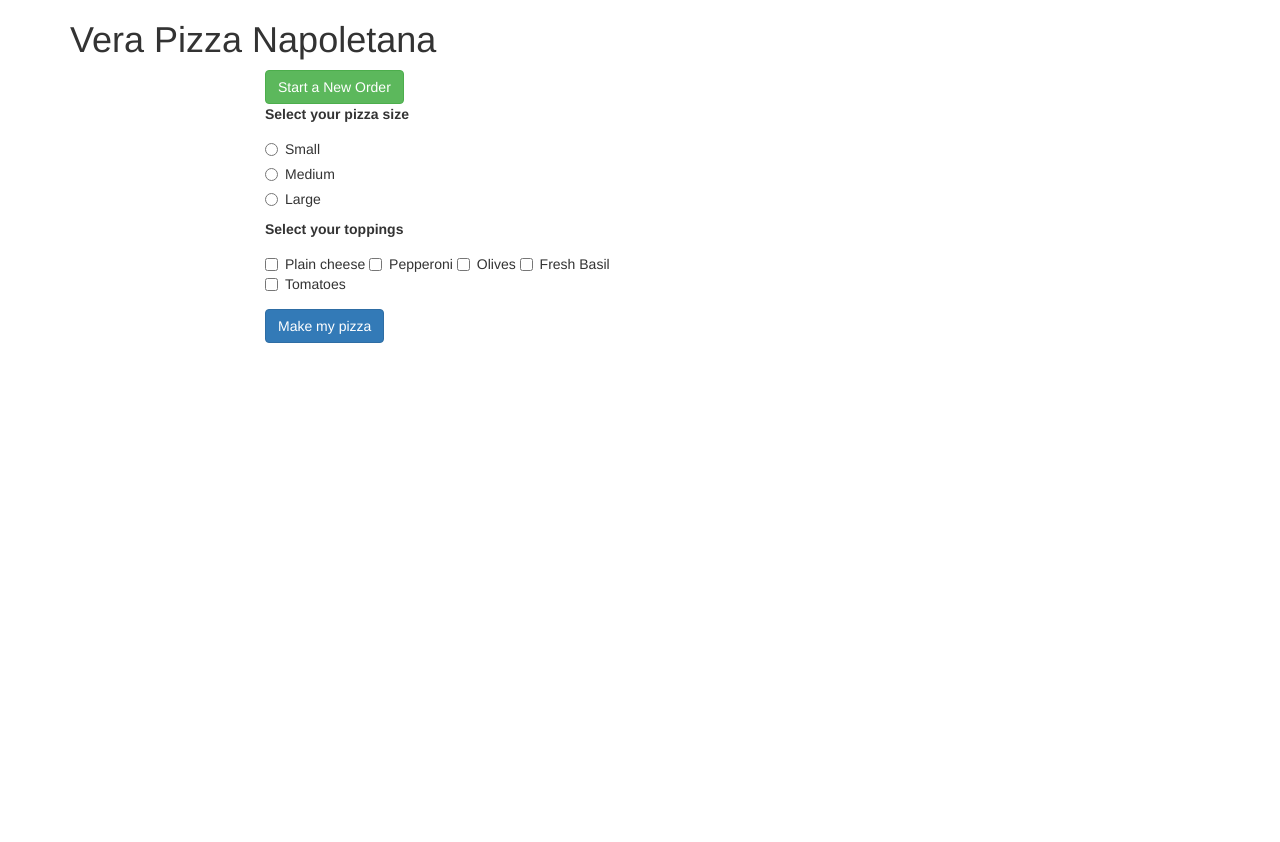
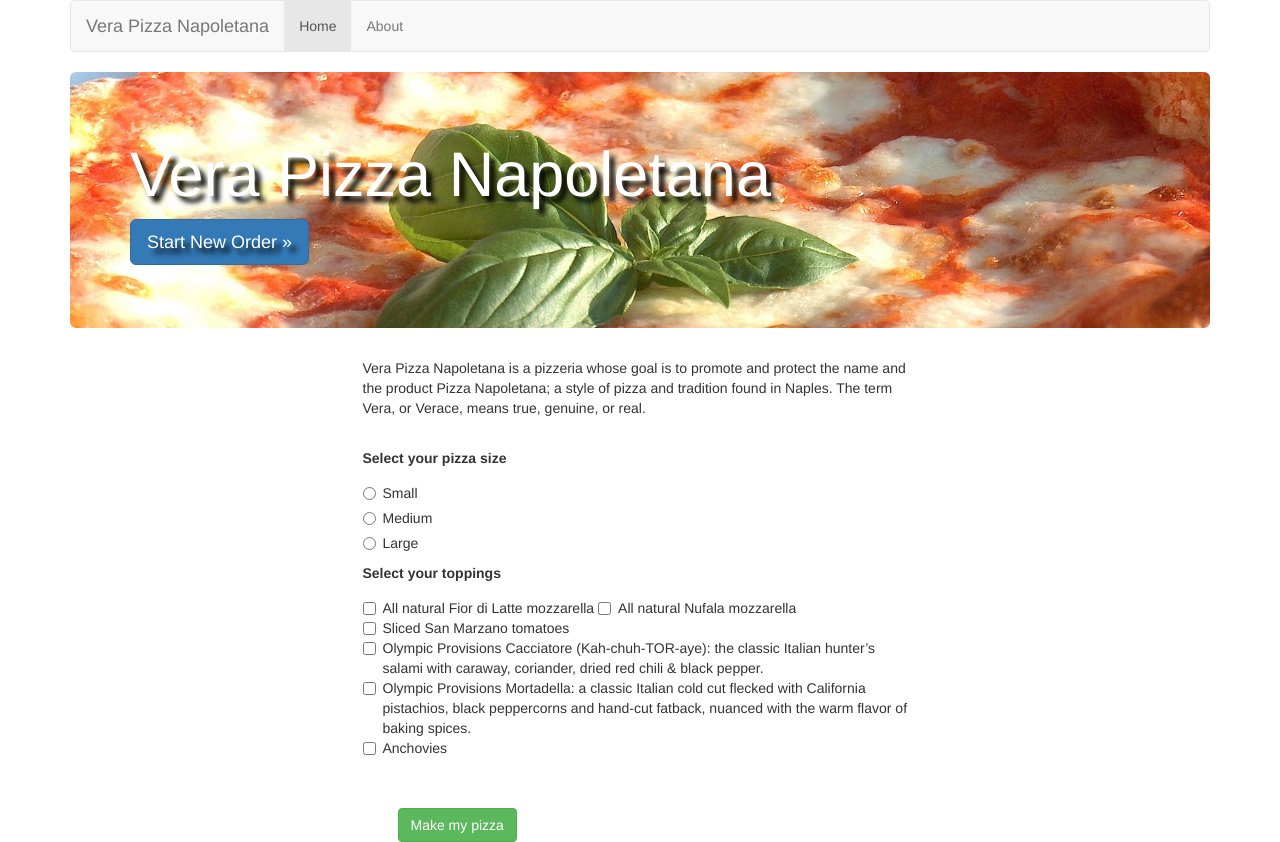
Before and after one commit to yasskin/pizza, a plain HTML site: page index.html in a window 1280 px wide. Before the commit the page ends 800 px from the top, so only its background shows below. Drawn offline with Linux system fonts and the light colour scheme.

Commit message:
add button that clears the previous order

```diff
--- /dev/null
+++ b/css/navbar.css
@@ -0,0 +1,8 @@
+body {
+  padding-top: 20px;
+  padding-bottom: 20px;
+}
+
+.navbar {
+  margin-bottom: 20px;
+}
--- a/css/styles.css
+++ b/css/styles.css
@@ -1,3 +1,16 @@
 #show-order, #contact-delivery {
   display: none;
 }
+
+button {
+  margin: 35px;
+}
+
+.jumbotron {
+  background-image: url(../img/vpnplain.jpg);
+  margin-bottom: 30px;
+  background-position: 0% 30%;
+  background-size: cover;
+  color: white;
+  text-shadow: black 0.4em 0.4em 0.4em;
+}
--- a/index.html
+++ b/index.html
@@ -1,6 +1,12 @@
 <!DOCTYPE html>
-<html>
+<html lang="en">
   <head>
+    <meta charset="utf-8">
+    <meta http-equiv="X-UA-Compatible" content="IE=edge">
+    <meta name="viewport" content="width=device-width, initial-scale=1">
+    <meta name="description" content="Order Pizza Websute">
+    <meta name="author" content="Noah Yasskin">
+
     <link href="css/bootstrap.min.css" rel="stylesheet" type="text/css">
     <link href="css/styles.css" rel="stylesheet" type="text/css">
     <title>Order Pizza: Intro to Programming Object-Oriented JavaScript Object-Oriented Javascript Independent Project</title>
@@ -9,11 +15,37 @@
   </head>
   <body>
     <div class="container">
-      <h1>Vera Pizza Napoletana</h1>
+      <!-- Static navbar -->
+      <nav class="navbar navbar-default">
+        <div class="container-fluid">
+          <div class="navbar-header">
+            <button type="button" class="navbar-toggle collapsed" data-toggle="collapse" data-target="#navbar" aria-expanded="false" aria-controls="navbar">
+              <span class="sr-only">Toggle navigation</span>
+            </button>
+            <a class="navbar-brand" href="http://www.pizzanapoletana.org/">Vera Pizza Napoletana</a>
+          </div>
+          <div id="navbar" class="navbar-collapse collapse">
+            <ul class="nav navbar-nav">
+              <li class="active"><a href="index.html">Home</a></li>
+              <li><a href="about.html">About</a></li>
+            </ul>
+          </div><!--/.nav-collapse -->
+        </div><!--/.container-fluid -->
+      </nav>
+
+      <div class="jumbotron">
+        <h1>Vera Pizza Napoletana</h1>
+        <p>
+          <a id="start-button" class="btn btn-lg btn-primary" type="button">Start New Order &raquo;</a>
+        </p>
+      </div>
+
       <div class="row">
         <form id="pizza-order">
-          <div class="col-md-4 col-md-offset-2">
-          <button id="start-button" type="submit" class="btn btn-success">Start a New Order</button>
+          <div class="col-md-6 col-md-offset-3">
+            <p>Vera Pizza Napoletana is a pizzeria whose goal is to promote and protect the name and the product Pizza Napoletana; a style of pizza and tradition found in Naples. The term Vera, or Verace, means true, genuine, or real.
+            </p>
+            <br>
           <div class="form-group">
             <label for="size">Select your pizza size</label>
             <div class="radio">
@@ -38,29 +70,34 @@
             <div class="checkbox">
               <label>
                 <input type="checkbox" name="toppings" value"plain">
-                Plain cheese
+                All natural Fior di Latte mozzarella
               </label>
               <label>
                 <input type="checkbox" name="toppings" value"pepperoni">
-                Pepperoni
+                All natural Nufala mozzarella
+              </label>
+              <label>
+                <input type="checkbox" name="toppings" value"tomatoes">
+                Sliced San Marzano tomatoes
               </label>
               <label>
                 <input type="checkbox" name="toppings" value"pepperoni">
-                Olives
+                Olympic Provisions Cacciatore (Kah-chuh-TOR-aye): the classic Italian hunter’s salami with caraway, coriander, dried red chili & black pepper.
               </label>
               <label>
                 <input type="checkbox" name="toppings" value"pepperoni">
-                Fresh Basil
+                Olympic Provisions Mortadella: a classic Italian cold cut flecked with California pistachios, black peppercorns and hand-cut fatback, nuanced with the warm flavor of baking spices.
               </label>
               <label>
                 <input type="checkbox" name="toppings" value"pepperoni">
-                Tomatoes
+                Anchovies
               </label>
             </div>
           </div>
-          <button id="make-button" class="btn btn-primary" type="submit" name="button">Make my pizza</button>
+          <button id="make-button" class="btn btn-success" type="submit" name="button">Make my pizza</button>
 
         <div id="show-order">
+          <br>
           <p>You ordered a <span id="show-size"></span> pizza.</p>
           <p><span id="show-price"></span></p>
           <p>The total cost of your order is $<span id="show-cost"></span>.</p>
--- a/js/scripts.js
+++ b/js/scripts.js
@@ -42,16 +42,17 @@ Pizza.prototype.toppingsCost = function () {
   }
 }
 
-// function resetFields() {
-//   $("#show-size").hide();
-//   $("#show-cost").hide();
-// }
+function resetFields() {
+  $("#show-order").hide();
+  $("input:radio").attr("checked", false);
+  $("input:checkbox").attr("checked", false);
+}
 
 // user interface (or front-end) logic:
 $(document).ready(function() {
   //start a new order
-  $("form#start-button").click(function(event) {
-    event.preventDefault();
+  $("#start-button").click(function() {
+    // event.preventDefault();
     resetFields();
   });
 
```
Also changed, not shown: about.html (added, +66 -0 lines), img/MORT02_1024x1024.jpg (added), img/vpn.jpg (added), img/vpnplain.jpg (added).
